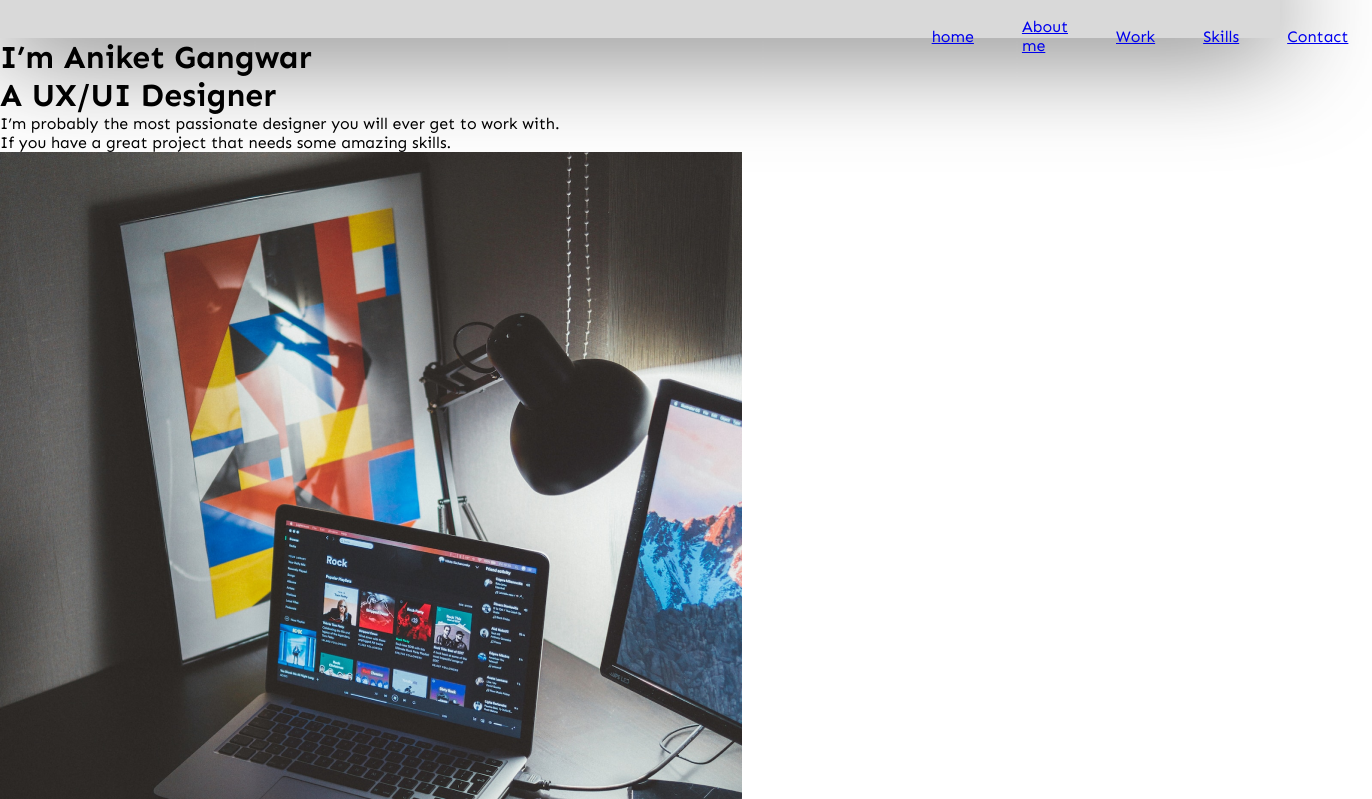
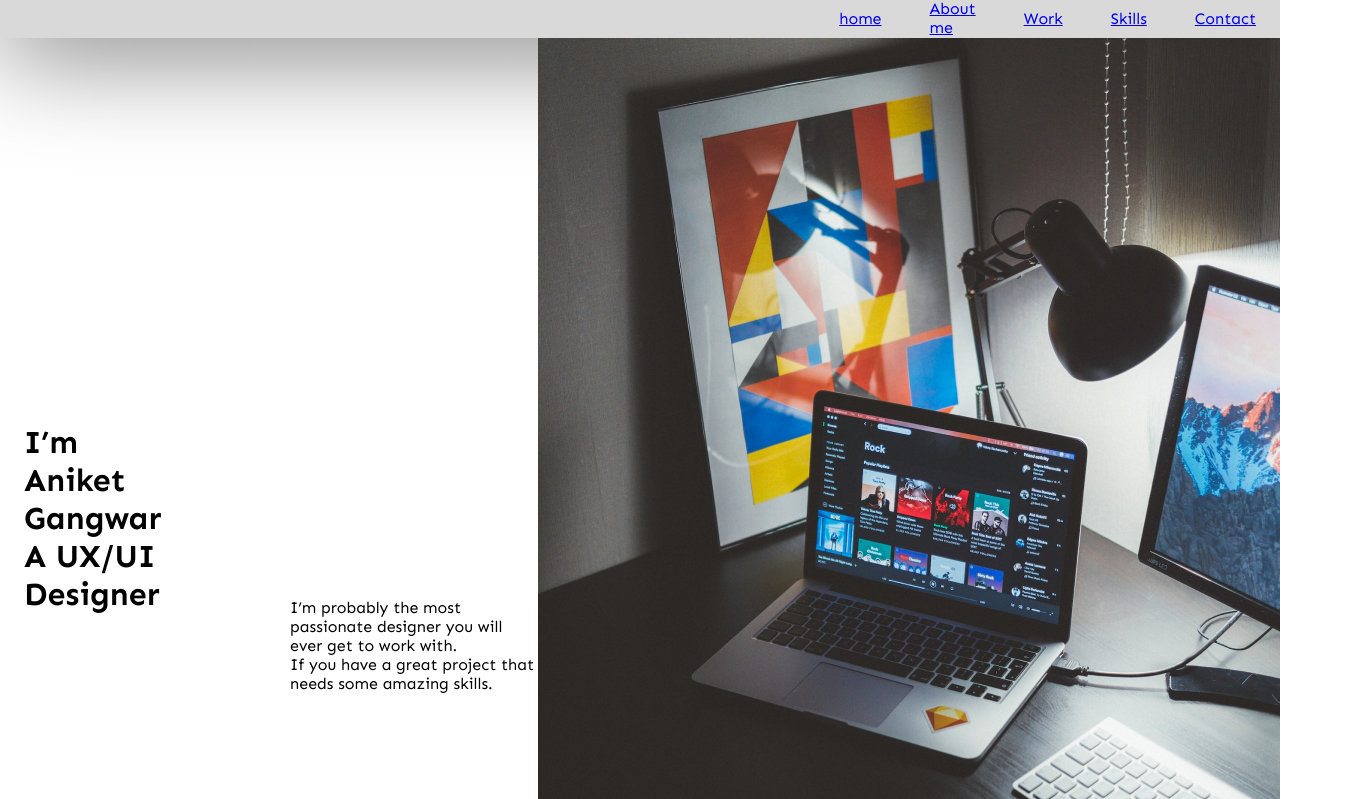
Before and after one commit to aniketgangawar8/Portfolio, a plain HTML site: page index.html in a window 1280 px wide. Shown: the part 26-825 px from the top of the page, 1372 px wide, since content can reach past the window. Drawn offline with Linux system fonts and the light colour scheme.

Commit message:
change in hero section

```diff
--- a/styles.css
+++ b/styles.css
@@ -14,11 +14,10 @@ body{
 height: 64px;
 }
 
-
 nav ul {
     display: flex;
    align-items: center;
-    justify-content:center;
+    justify-content:flex-end;
     padding-left: 1000px;
     list-style: none;
 }
@@ -26,9 +25,31 @@ nav ul li {
     display: flex;
     align-content: space-between;
     padding: 24px;
+    padding-top: 6px;
 }
 
-#skill-section{
+.header {
     display: flex;
     align-content: center;
+    justify-content: flex-end;
+
 }
+
+.hero-content {
+    display: flex;
+    align-content: flex-start;
+    padding-top: 64px;
+}
+
+.hero-content h1 {
+    align-content: center;
+    justify-content: center;
+    padding-top: 64px;
+    padding-left: 24px;
+    padding-right: 128px;
+}
+
+.hero-content p {
+    align-content: center;
+    padding-top: 320px;
+}
```
